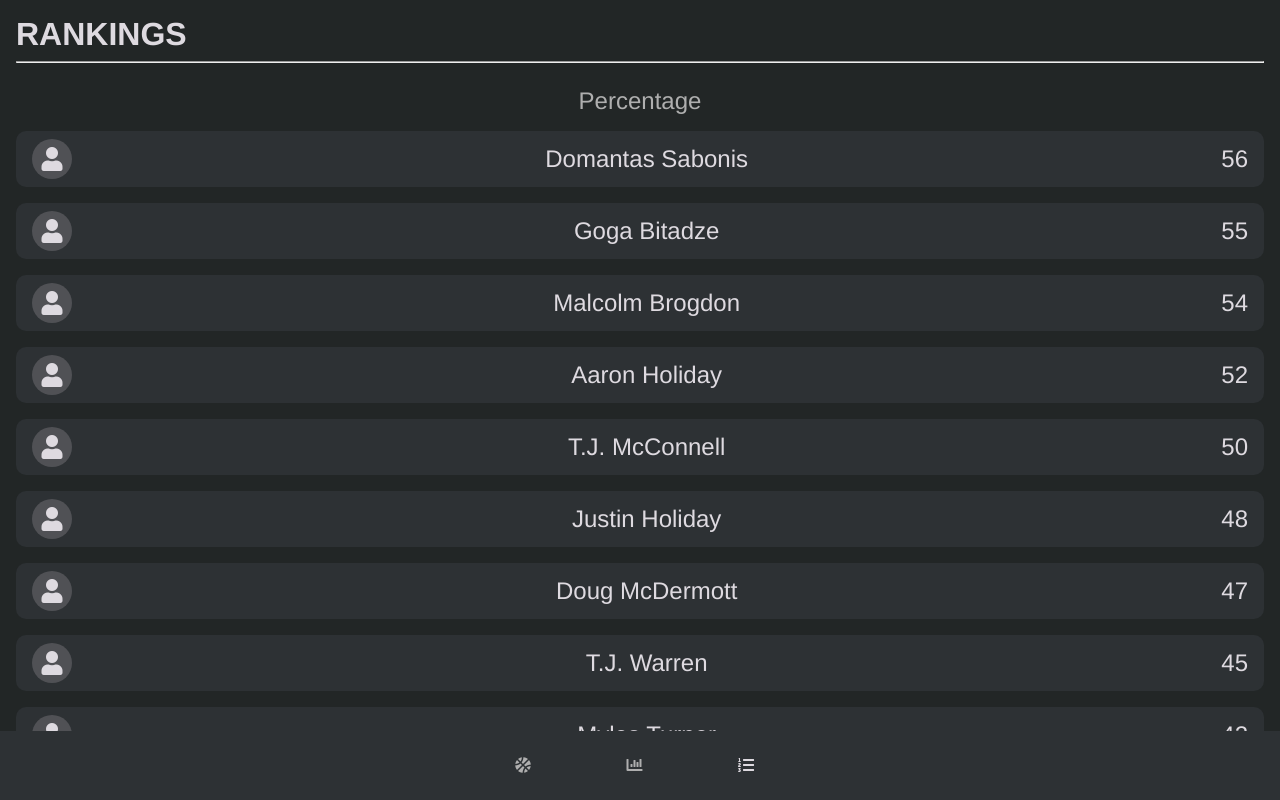
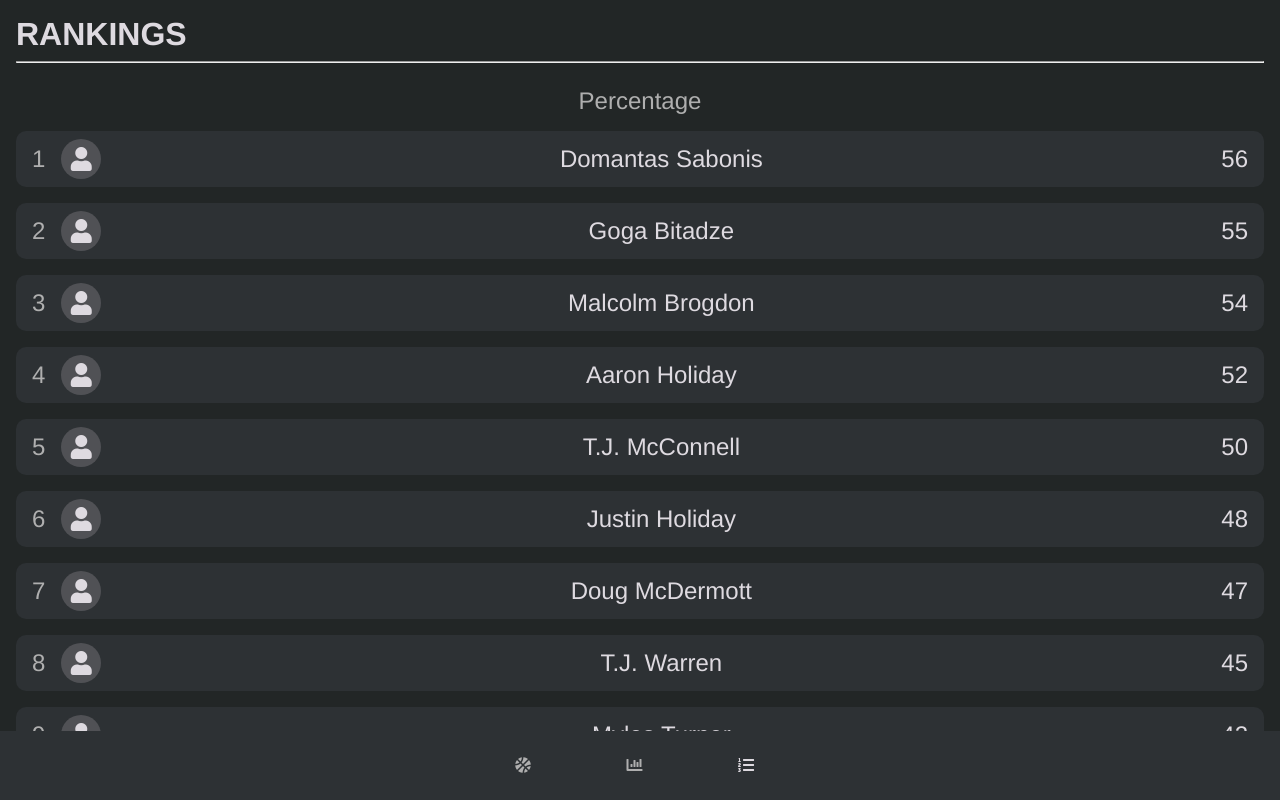
Before and after one commit to jaredami/shot-tracker, a React (Create React App) app: page /rankings in a window 1280 px wide. Built offline with nearby package versions, Linux system fonts and the light colour scheme.

Commit message:
Add rank indicator

```diff
--- a/src/components/Rankings.js
+++ b/src/components/Rankings.js
@@ -5,13 +5,16 @@ export default function Rankings() {
   return (
     <div className={styles.rankingsContainer}>
       <div className={styles.currentStatLabel}>Percentage</div>
-      {data.map((user) => (
+      {data.map((user, index) => (
         <div key={user.userId} className={styles.userCard}>
-          <div className={styles.userPicContainer}>
-            <i className="fas fa-user"></i>
+          <div className={styles.rank}>{index + 1}</div>
+          <div className={styles.userInfoContainer}>
+            <div className={styles.userPicContainer}>
+              <i className="fas fa-user"></i>
+            </div>
+            <div>{user.userName}</div>
+            <div>{user.percentage}</div>
           </div>
-          <div>{user.userName}</div>
-          <div>{user.percentage}</div>
         </div>
       ))}
     </div>
--- a/src/components/Rankings.module.css
+++ b/src/components/Rankings.module.css
@@ -16,14 +16,26 @@
   background: var(--background-secondary);
   margin-bottom: 1rem;
   padding: 0.5rem 1rem;
+  font-size: 1.5rem;
   display: flex;
-  justify-content: space-between;
   align-items: center;
-  font-size: 1.5rem;
 }
 
 .userCard:last-of-type {
   margin-bottom: 11rem;
+}
+
+.userInfoContainer {
+  justify-content: space-between;
+  display: flex;
+  justify-content: space-between;
+  align-items: center;
+  width: 100%;
+}
+
+.rank {
+  padding-right: 1rem;
+  color: var(--light-gray);
 }
 
 .userPicContainer {
```
